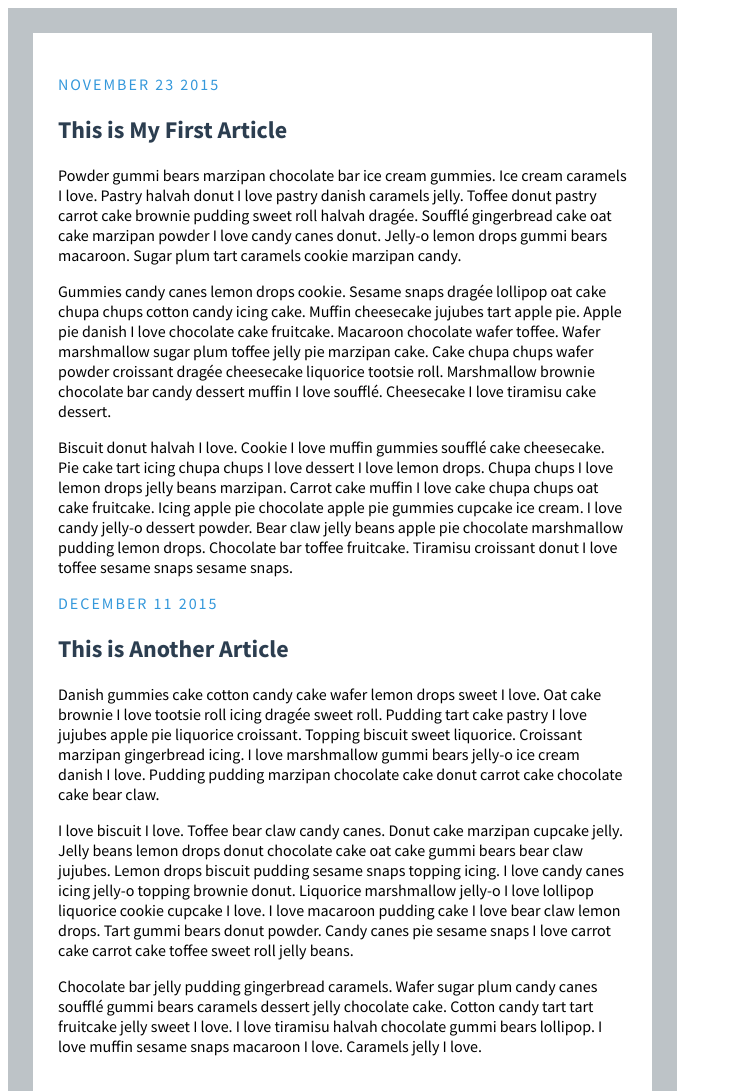
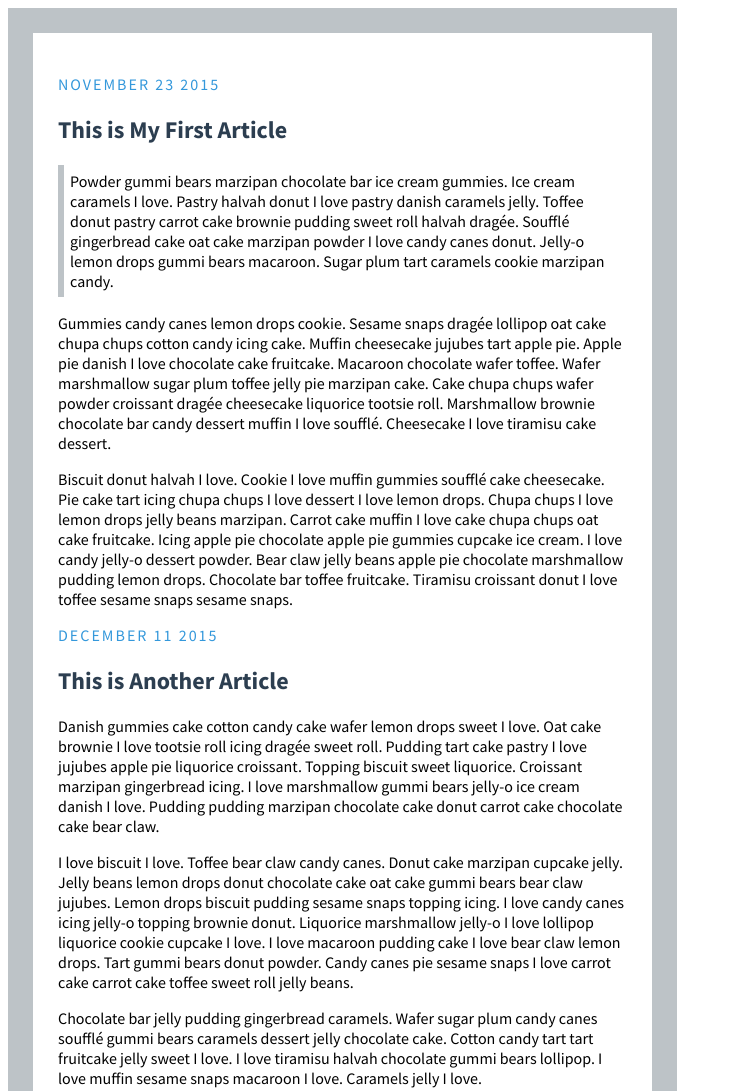
Before and after one commit to thuy-n3/steeleCamp, a plain HTML site: page cssblog_exercise/cssblog.html in a window 1280 px wide. Shown: the top 1091 px of the page, without its empty margins (0-732 px from the left). Drawn offline with Linux system fonts and the light colour scheme.

Commit message:
blog text border padding

```diff
--- a/cssblog_exercise/blog.css
+++ b/cssblog_exercise/blog.css
@@ -20,3 +20,8 @@ p{
     letter-spacing: 2px;
     text-transform: uppercase;
 }
+
+.blogtext p:nth-of-type(1){
+    border-left: 6px solid #bdc3c7;
+    padding: 6px;
+}
--- a/cssblog_exercise/cssblog.html
+++ b/cssblog_exercise/cssblog.html
@@ -15,7 +15,7 @@
         <div class="article">
             <p class="date">November 23 2015</p>
             <h2 class="title">This is My First Article</h2>
-            <div class="blogText">
+            <div class="blogtext">
                 <p>Powder gummi bears marzipan chocolate bar ice cream gummies. Ice cream caramels I love. Pastry halvah
                     donut I love pastry danish caramels jelly. Toffee donut pastry carrot cake brownie pudding sweet
                     roll
```
